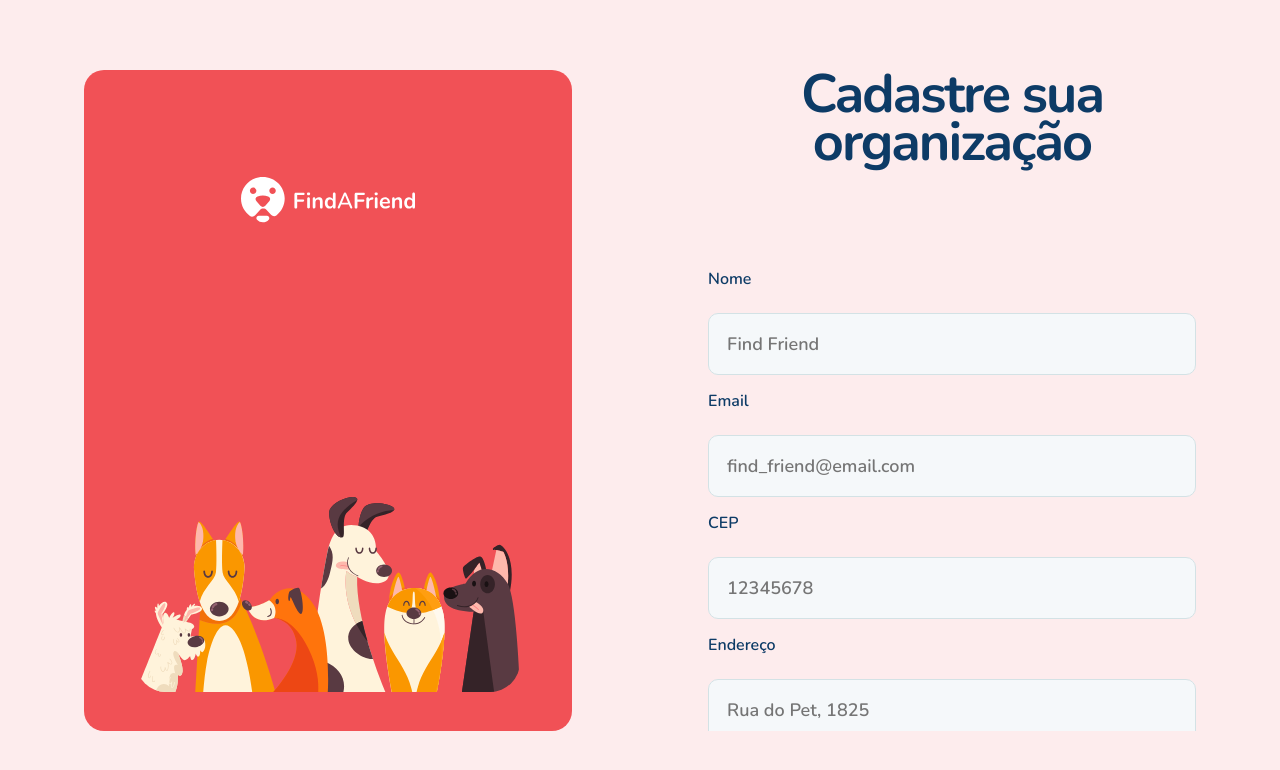
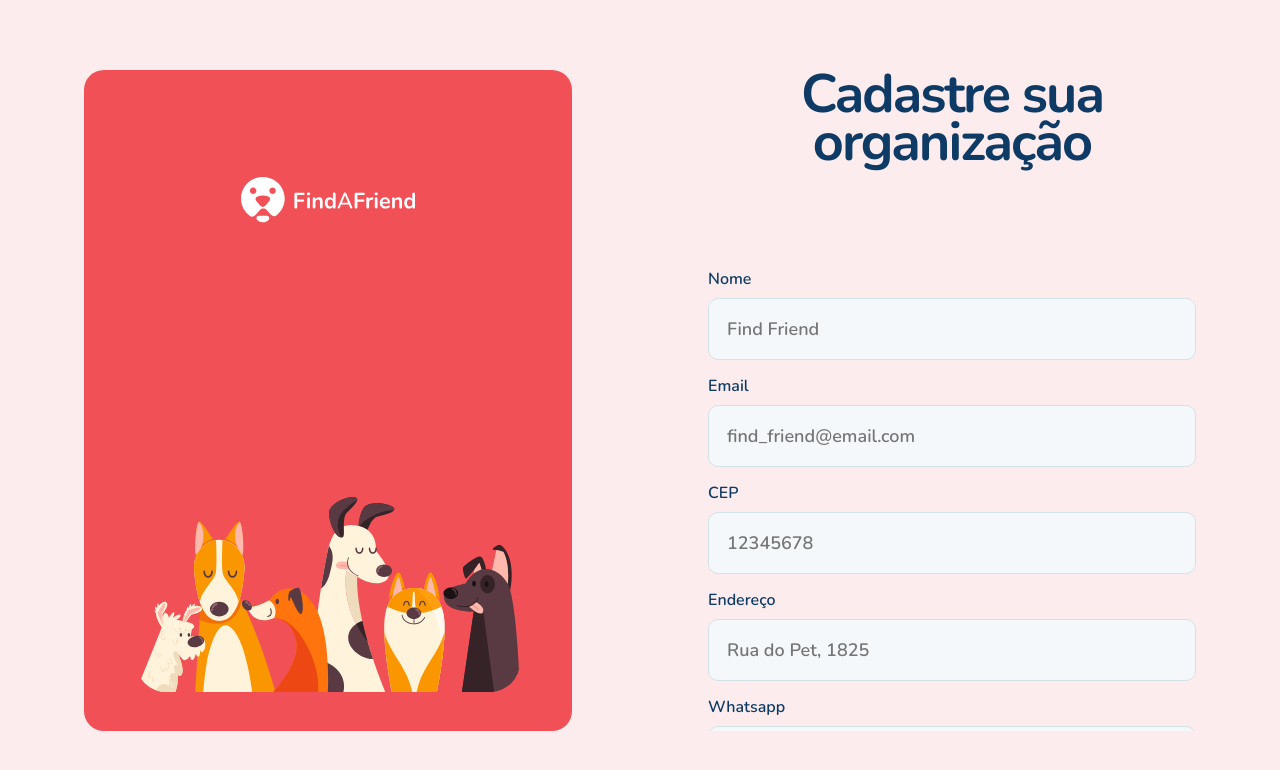
Before and after one commit to vitorsemidio-dev/gcc-find-a-friend-web, a React (Vite) app: page /register in a window 1280 px wide. Shown: the top 770 px of the page. Built offline with nearby package versions, Linux system fonts and the light colour scheme.

Commit message:
feat: adicionado validação aos formulários registro e login

```diff
--- a/package.json
+++ b/package.json
@@ -9,14 +9,18 @@
     "preview": "vite preview"
   },
   "dependencies": {
+    "@hookform/resolvers": "^3.0.0",
     "axios": "^1.3.4",
     "leaflet": "^1.9.3",
+    "phosphor-react": "^1.4.1",
     "react": "^18.2.0",
     "react-dom": "^18.2.0",
+    "react-hook-form": "^7.43.9",
     "react-leaflet": "^4.2.1",
     "react-router-dom": "^6.9.0",
     "styled-components": "^5.3.8",
-    "vite-tsconfig-paths": "^4.0.5"
+    "vite-tsconfig-paths": "^4.0.5",
+    "zod": "^3.21.4"
   },
   "devDependencies": {
     "@rocketseat/eslint-config": "^1.2.0",
--- /dev/null
+++ b/src/components/Input/InputText.tsx
@@ -0,0 +1,26 @@
+import { forwardRef, InputHTMLAttributes } from 'react'
+
+import { Container, ErrorMessage, InputWrapper } from './styles'
+
+interface InputTextProps extends InputHTMLAttributes<HTMLInputElement> {
+  label: string
+  errorMessage?: string
+}
+
+export const InputText = forwardRef<any, InputTextProps>(
+  ({ label, errorMessage, ...rest }, ref) => {
+    return (
+      <>
+        <Container>
+          <label htmlFor={rest.name}>{label}</label>
+          <InputWrapper>
+            <input id={rest.name} ref={ref} {...rest} />
+          </InputWrapper>
+          {errorMessage && <ErrorMessage>{errorMessage}</ErrorMessage>}
+        </Container>
+      </>
+    )
+  },
+)
+
+InputText.displayName = 'InputText'
--- /dev/null
+++ b/src/components/Input/InputTextPassword.tsx
@@ -0,0 +1,50 @@
+import { forwardRef, InputHTMLAttributes, useState } from 'react'
+import { Eye, EyeSlash } from 'phosphor-react'
+
+import { Container, ErrorMessage, InputWrapper } from './styles'
+
+interface InputTextProps extends InputHTMLAttributes<HTMLInputElement> {
+  label: string
+  errorMessage?: string
+  type: 'password'
+}
+
+export const InputTextPassword = forwardRef<any, InputTextProps>(
+  ({ label, errorMessage, ...rest }, ref) => {
+    const [isPasswordVisible, setIsPasswordVisible] = useState(false)
+
+    return (
+      <>
+        <Container>
+          <label htmlFor={rest.name}>{label}</label>
+          <InputWrapper>
+            <input
+              id={rest.name}
+              ref={ref}
+              {...rest}
+              type={isPasswordVisible ? 'text' : 'password'}
+            />
+            {isPasswordVisible ? (
+              <Eye
+                size={24}
+                color="#003b66"
+                weight="bold"
+                onClick={() => setIsPasswordVisible((prev) => !prev)}
+              />
+            ) : (
+              <EyeSlash
+                size={24}
+                color="#003b66"
+                weight="bold"
+                onClick={() => setIsPasswordVisible((prev) => !prev)}
+              />
+            )}
+          </InputWrapper>
+          {errorMessage && <ErrorMessage>{errorMessage}</ErrorMessage>}
+        </Container>
+      </>
+    )
+  },
+)
+
+InputTextPassword.displayName = 'InputTextPassword'
--- /dev/null
+++ b/src/components/Input/index.ts
@@ -0,0 +1,2 @@
+export * from './InputText'
+export * from './InputTextPassword'
--- /dev/null
+++ b/src/components/Input/styles.ts
@@ -0,0 +1,24 @@
+import styled from 'styled-components'
+
+export const Container = styled.div`
+  display: flex;
+  flex-direction: column;
+  width: 100%;
+`
+
+export const InputWrapper = styled.div`
+  display: flex;
+  width: 100%;
+
+  background-color: #f5f8fa;
+  border: 1px solid #d3e2e5;
+  border-radius: 10px;
+  padding: 18px;
+`
+
+export const ErrorMessage = styled.span`
+  font-size: 0.875rem;
+  font-weight: 600;
+  color: ${(props) => props.theme.colors.danger};
+  margin-top: 0.25rem;
+`
--- a/src/pages/Register/index.tsx
+++ b/src/pages/Register/index.tsx
@@ -1,12 +1,15 @@
-import { FormEvent, useState } from 'react'
+import { zodResolver } from '@hookform/resolvers/zod'
+import { useForm } from 'react-hook-form'
 import { useNavigate } from 'react-router-dom'
+import { z } from 'zod'
 
 import LogoHorizontal from '@/assets/icons/logo-horizontal.svg'
-import Eye from '@/assets/icons/password-eye.svg'
 import Pets from '@/assets/icons/pets.svg'
-import { MapPet } from '@/components/MapPet'
 import { useCoordinates } from '@/hooks/use-location'
 import { api } from '@/services/http'
+import { cepRegex } from '@/utils/regex'
+import { InputText, InputTextPassword } from '~/Input'
+import { MapPet } from '~/MapPet'
 
 import {
   Button,
@@ -15,27 +18,38 @@ import {
   Container,
   Form,
   FormWrapper,
-  InputWrapper,
   Wrapper,
 } from './styles'
 
+const registerSchema = z.object({
+  name: z.string().min(3).max(50),
+  email: z.string().email(),
+  address: z.string().min(3).max(50),
+  cep: z.string().regex(cepRegex).min(8).max(9),
+  whatsappNumber: z.string().min(14).max(14),
+  password: z.string().min(6).max(50),
+  passwordConfirm: z.string().min(6).max(50),
+})
+
+type RegisterForm = z.infer<typeof registerSchema>
+
 export function Register() {
-  const [registerForm, setRegisterForm] = useState({
-    name: '',
-    email: '',
-    address: '',
-    cep: '',
-    whatsappNumber: '',
-    password: '',
-    passwordConfirm: '',
+  const {
+    formState: { errors },
+    handleSubmit,
+    register,
+    watch,
+  } = useForm<RegisterForm>({
+    resolver: zodResolver(registerSchema),
   })
-  const coordinates = useCoordinates(registerForm.cep)
+
+  const coordinates = useCoordinates(watch('cep'))
   const navigate = useNavigate()
 
-  async function handleRegisterOrganization(e: FormEvent<HTMLFormElement>) {
-    e.preventDefault()
+  async function handleRegisterOrganization(form: RegisterForm) {
+    if (!form) return
     try {
-      await api.post('/orgs', registerForm)
+      await api.post('/orgs', form)
       handleLoginOrganization()
     } catch (err) {
       console.log(err)
@@ -55,117 +69,62 @@ export function Register() {
         </Card>
         <FormWrapper>
           <h1>Cadastre sua organização</h1>
-          <Form onSubmit={(e) => handleRegisterOrganization(e)}>
-            <label htmlFor="name">Nome</label>
-            <InputWrapper>
-              <input
-                type="text"
-                name="name"
-                id="name"
+          <Form onSubmit={handleSubmit(handleRegisterOrganization)}>
+            <InputText
+              label="Nome"
               placeholder="Find Friend"
-                value={registerForm.name}
-                onChange={(e) =>
-                  setRegisterForm({ ...registerForm, name: e.target.value })
-                }
+              errorMessage={errors.name?.message}
+              {...register('name')}
             />
-            </InputWrapper>
 
-            <label htmlFor="email">Email</label>
-            <InputWrapper>
-              <input
-                type="text"
-                name="email"
-                id="email"
+            <InputText
+              label="Email"
               placeholder="find_friend@email.com"
-                value={registerForm.email}
-                onChange={(e) =>
-                  setRegisterForm({ ...registerForm, email: e.target.value })
-                }
+              errorMessage={errors.email?.message}
+              {...register('email')}
             />
-            </InputWrapper>
 
-            <label htmlFor="cep">CEP</label>
-            <InputWrapper>
-              <input
-                type="text"
-                name="cep"
-                id="cep"
+            <InputText
+              label="CEP"
               placeholder="12345678"
-                value={registerForm.cep}
-                onChange={(e) =>
-                  setRegisterForm({ ...registerForm, cep: e.target.value })
-                }
+              errorMessage={errors.cep?.message}
+              {...register('cep')}
             />
-            </InputWrapper>
 
-            <label htmlFor="address">Endereço</label>
-            <InputWrapper>
-              <input
-                type="text"
-                name="address"
-                id="address"
+            <InputText
+              label="Endereço"
               placeholder="Rua do Pet, 1825"
-                value={registerForm.address}
-                onChange={(e) =>
-                  setRegisterForm({ ...registerForm, address: e.target.value })
-                }
+              errorMessage={errors.address?.message}
+              {...register('address')}
             />
-            </InputWrapper>
 
             <MapPet
               coordinates={coordinates}
-              popupText={`${registerForm.name} - ${registerForm.address}`}
+              popupText={`Localização Organização`}
             />
 
-            <label htmlFor="whatsappNumber">Whatsapp</label>
-            <InputWrapper>
-              <input
-                type="text"
-                name="whatsappNumber"
-                id="whatsappNumber"
+            <InputText
+              label="Whatsapp"
               placeholder="99 99999 9999"
-                value={registerForm.whatsappNumber}
-                onChange={(e) =>
-                  setRegisterForm({
-                    ...registerForm,
-                    whatsappNumber: e.target.value,
-                  })
-                }
+              errorMessage={errors.whatsappNumber?.message}
+              {...register('whatsappNumber')}
             />
-            </InputWrapper>
 
-            <label htmlFor="password">Senha</label>
-            <InputWrapper>
-              <input
+            <InputTextPassword
+              label="Senha"
+              placeholder="Senha"
+              errorMessage={errors.password?.message}
               type="password"
-                name="password"
-                id="password"
-                placeholder="Senha"
-                value={registerForm.password}
-                onChange={(e) =>
-                  setRegisterForm({ ...registerForm, password: e.target.value })
-                }
+              {...register('password')}
             />
-              <img onClick={() => {}} src={Eye} alt="" />
-            </InputWrapper>
 
-            <label htmlFor="passwordConfirm">Confirmar senha</label>
-            <InputWrapper>
-              <input
+            <InputTextPassword
+              label="Confirmar senha"
+              placeholder="Confirme sua senha"
+              errorMessage={errors.passwordConfirm?.message}
               type="password"
-                name="passwordConfirm"
-                id="passwordConfirm"
-                placeholder="Confirme sua senha"
-                value={registerForm.passwordConfirm}
-                onChange={(e) =>
-                  setRegisterForm({
-                    ...registerForm,
-                    passwordConfirm: e.target.value,
-                  })
-                }
+              {...register('passwordConfirm')}
             />
-              <img onClick={() => {}} src={Eye} alt="" />
-            </InputWrapper>
 
             <Buttons>
               <Button type="submit" className="primary">
```
Also changed, not shown: src/pages/Login/index.tsx (+43 -53 lines), 1 other file (tests, documents, lock files or other folders). Lines whose indentation alone changed are shown as unchanged.
